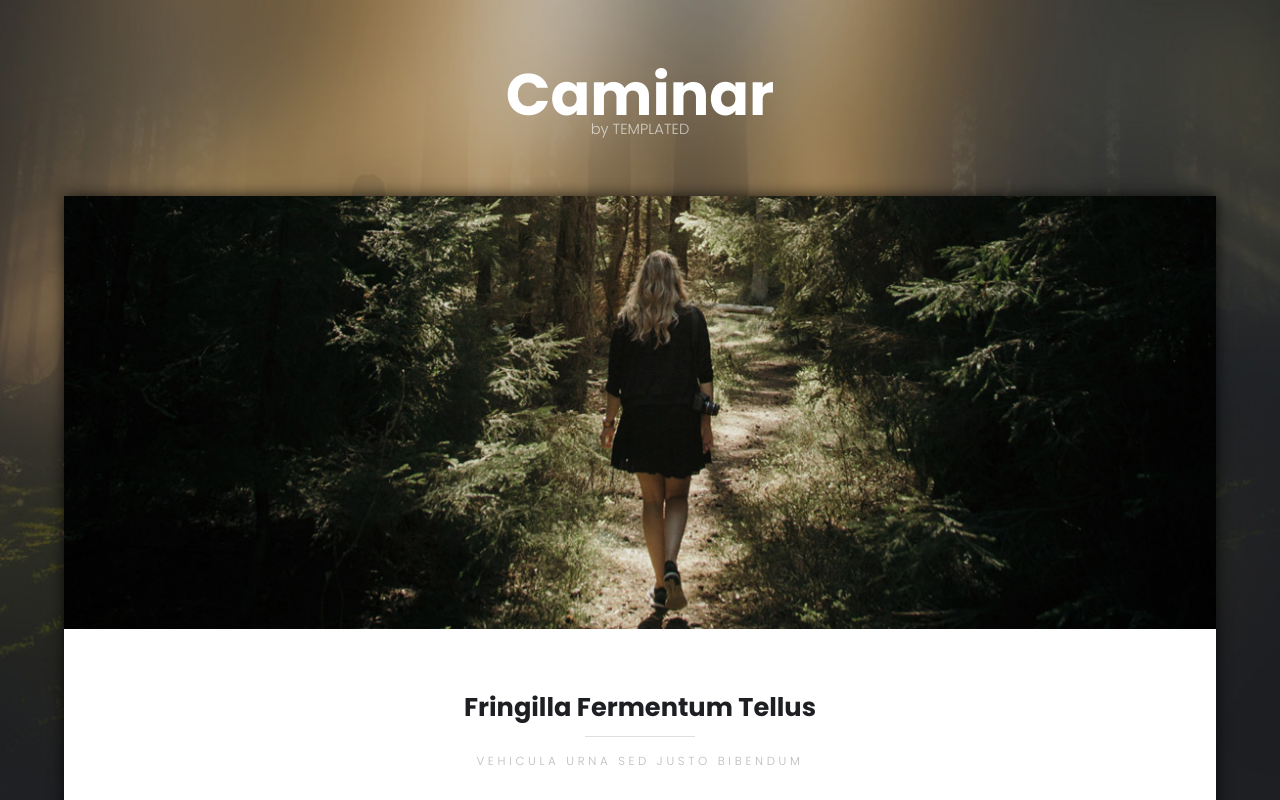
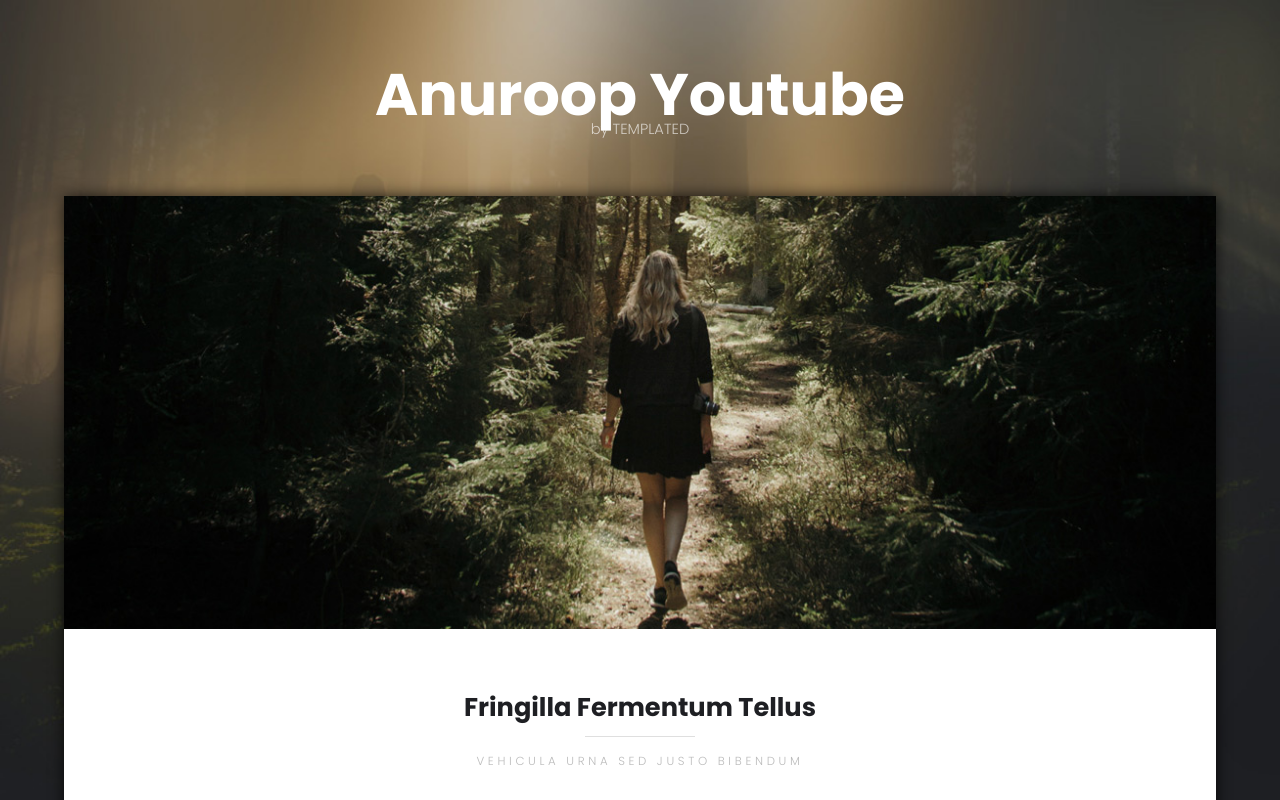
Before and after one commit to anuroopyoutube/home, a plain HTML site: page index.html in a window 1280 px wide. Shown: the top 800 px of the page. Drawn offline with Linux system fonts and the light colour scheme.

Commit message:
changed index

```diff
--- a/index.html
+++ b/index.html
@@ -15,7 +15,7 @@
 
 		<!-- Header -->
 			<header id="header">
-				<div class="logo"><a href="#">Caminar <span>by TEMPLATED</span></a></div>
+				<div class="logo"><a href="#">Anuroop Youtube <span>by TEMPLATED</span></a></div>
 			</header>
 
 		<!-- Main -->
```
